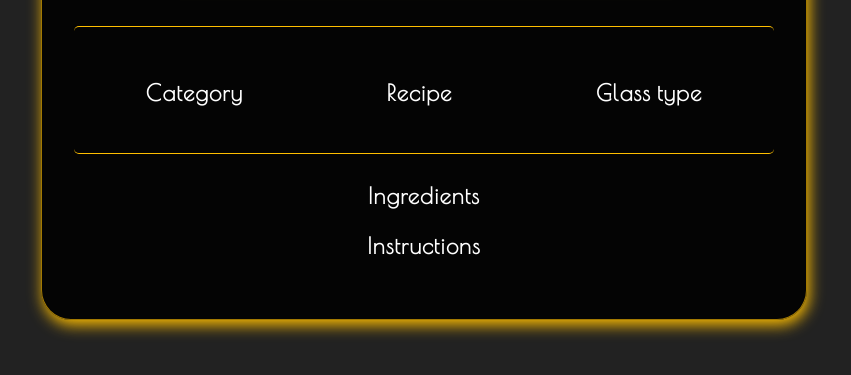
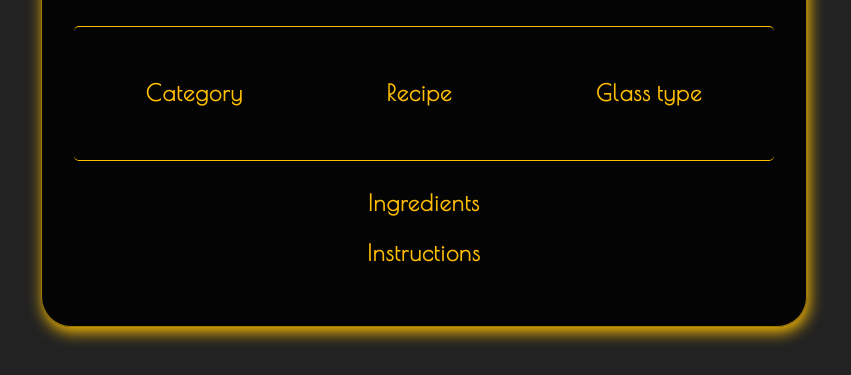
Before and after one commit to rheav/project-randomBar, a plain HTML site: page index.html in a window 1280 px wide. Shown: the part 533-908 px from the top of the page, without its empty margins (216-1067 px from the left). Drawn offline with nearby package versions, Linux system fonts and the light colour scheme; no server answers.

Commit message:
ajustes html e css

```diff
--- a/style.css
+++ b/style.css
@@ -74,7 +74,8 @@ h6 {
 }
 
 .destaque h3 {
-  margin-bottom: 0.7em;
+  margin-bottom: 1em;
+  color: #ffbf00;
 }
 
 .destaque span {
```
